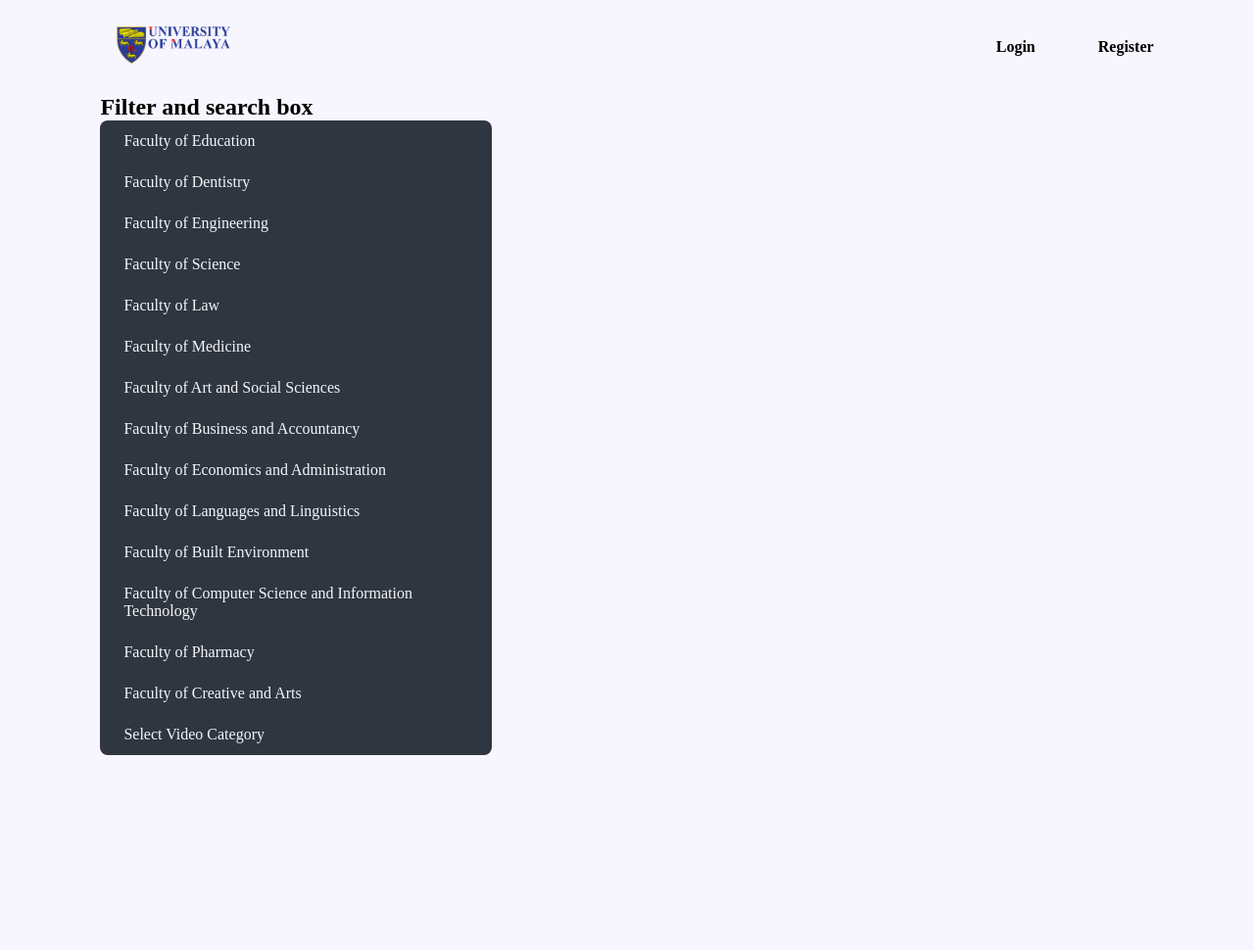
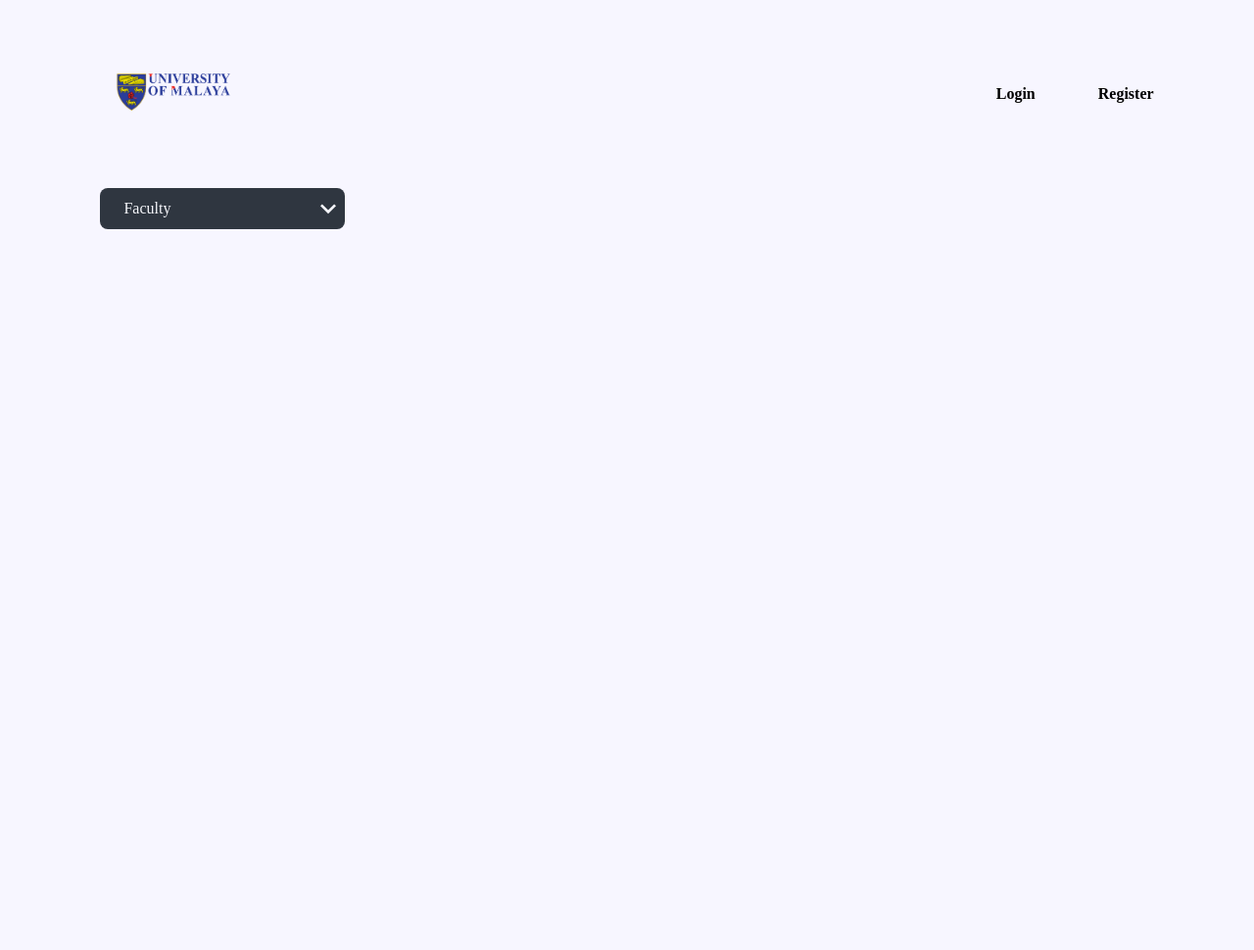
Before and after one commit to amarabjamal/Online-Alumni-System, a PHP site: page /alumni_page.html in a window 1280 px wide. Shown: the top 970 px of the page at 98% size. Before the commit the page ends 771 px from the top, so only its background shows below. Run offline with PHP 8.4, Linux system fonts and the light colour scheme; some libraries are stand-ins or nearby versions.

Commit message:
modify filter

```diff
--- a/alumni_page.css
+++ b/alumni_page.css
@@ -1,15 +1,15 @@
 * {
     margin: 0;
     padding: 0;
+    box-sizing: border-box;
     /* set font family nanti */
 }
 
 .container {
     width: 100%;
-    height: 100vh;
+    height: 200vh;
     padding-left: 8%;
     padding-right: 8%;
-    box-sizing: border-box;
     background-color: #f7f6ff;
 }
 
@@ -38,26 +38,74 @@ nav ul li a{
 
 .select-box {
     display: flex;
-    width: 400px;
+    width: 250px;
     flex-direction: column;
 }
 
 .select-box .options-container {
     background: #2f3640;
     color: #f5f6fa;
-    /* max-height: 0; */
+    max-height: 0;
     width: 100%;
-    /* opacity: 0; */
+    opacity: 0;
     transition: all 0.4s;
     border-radius: 8px;
     overflow: hidden;
 }
 
-.select-box .options-container .active{
+.selected {
+    background: #2f3640;
+    border-radius: 8px;
+    margin-bottom: 8px;
+    color: #f5f6fa;
+    position: relative;
+
+    order: 0;
+}
+
+/* adding dropdown icon start*/
+.selected::after{
+    content: "";
+    background: url(img/arrow-down.svg);
+    background-size: contain;
+    background-repeat: no-repeat;
+
+    position: absolute;
+    height: 100%;
+    width: 32px;
+    right: 1px;
+    top: 5px;
+
+    transition: all 0.4s;
+}
+/* adding dropdown icon end*/
+
+.select-box .options-container.active{
     max-height: 240px;
     opacity: 1;
     overflow-y: scroll;
 }
+
+/*
+what happen we clicked the arrow start. sadly this doesnt work
+*/
+.select-box .options-container.active + .selected::after {
+    transform: rotateX(180deg);
+}
+
+/* styling scrollbar start */
+
+.select-box .options-container::-webkit-scrollbar{
+    width: 8px;
+    background: #0d141f;
+    border-radius: 0 8px 8px 0;
+}
+
+.select-box .options-container::-webkit-scrollbar-thumb{
+    background: #525861;
+    border-radius: 0 8px 8px 0;
+}
+/* styling scrollbar end*/
 
 .select-box .option,
 .selected {
--- a/alumni_page.html
+++ b/alumni_page.html
@@ -21,97 +21,84 @@
             </nav>
         </div>
 
-        <h2>Filter and search box</h2>
+        <!-- faculty -->
+        <div class="select-box">
+            <div class="selected">
+                Faculty
+            </div>
 
-        <div class="select-box">
-            <div class="options-container active" >
+            <div class="options-container">
+
                 <div class="option">
-                <input type="radio" class="radio" id="education" name="fac-category"
-                />
+                    <input type="radio" class="radio" id="education" name="fac-category"/>
                     <label for="education">Faculty of Education</label>
                 </div>
 
                 <div class="option">
-                <input type="radio" class="radio" id="dentistry" name="fac-category"
-                />
+                    <input type="radio" class="radio" id="dentistry" name="fac-category"/>
                     <label for="dentistry">Faculty of Dentistry</label>
                 </div>
 
                 <div class="option">
-                <input type="radio" class="radio" id="engineering" name="fac-category"
-                />
+                    <input type="radio" class="radio" id="engineering" name="fac-category"/>
                     <label for="engineering">Faculty of Engineering</label>
                 </div>
 
                 <div class="option">
-                <input type="radio" class="radio" id="science" name="fac-category"
-                />
+                    <input type="radio" class="radio" id="science" name="fac-category"/>
                     <label for="science">Faculty of Science</label>
                 </div>
 
                 <div class="option">
-                <input type="radio" class="radio" id="law" name="fac-category"
-                />
+                    <input type="radio" class="radio" id="law" name="fac-category"/>
                     <label for="law">Faculty of Law</label>
                 </div>
 
                 <div class="option">
-                <input type="radio" class="radio" id="medicine" name="fac-category"
-                />
+                    <input type="radio" class="radio" id="medicine" name="fac-category"/>
                     <label for="medicine">Faculty of Medicine</label>
                 </div>
 
                 <div class="option">
-                <input type="radio" class="radio" id="artsocial" name="fac-category"
-                />
+                    <input type="radio" class="radio" id="artsocial" name="fac-category"/>
                     <label for="artsocial">Faculty of Art and Social Sciences</label>
                 </div>
 
                 <div class="option">
-                <input type="radio" class="radio" id="business" name="fac-category"
-                />
+                    <input type="radio" class="radio" id="business" name="fac-category"/>
                     <label for="business">Faculty of Business and Accountancy</label>
                 </div>
 
                 <div class="option">
-                <input type="radio" class="radio" id="economics" name="fac-category"
-                />
+                    <input type="radio" class="radio" id="economics" name="fac-category"/>
                     <label for="economics">Faculty of Economics and Administration</label>
                 </div>
 
                 <div class="option">
-                <input type="radio" class="radio" id="languages" name="fac-category"
-                />
+                    <input type="radio" class="radio" id="languages" name="fac-category"/>
                     <label for="languages">Faculty of Languages and Linguistics</label>
                 </div>
 
                 <div class="option">
-                <input type="radio" class="radio" id="environment" name="fac-category"
-                />
+                    <input type="radio" class="radio" id="environment" name="fac-category"/>
                     <label for="environment">Faculty of Built Environment</label>
                 </div>
 
                 <div class="option">
-                <input type="radio" class="radio" id="compsc" name="fac-category"
-                />
+                    <input type="radio" class="radio" id="compsc" name="fac-category"/>
                     <label for="compsc">Faculty of Computer Science and Information Technology</label>
                 </div>
 
                 <div class="option">
-                <input type="radio" class="radio" id="pharmacy" name="fac-category"
-                />
+                    <input type="radio" class="radio" id="pharmacy" name="fac-category"/>
                     <label for="pharmacy">Faculty of Pharmacy</label>
                 </div>
 
                 <div class="option">
-                <input type="radio" class="radio" id="creative" name="fac-category"
-                />
+                    <input type="radio" class="radio" id="creative" name="fac-category"/>
                     <label for="creative">Faculty of Creative and Arts</label>
                 </div>
 
-            <div class="selected">
-            Select Video Category
-            </div>
         </div>
 
         <!-- <div class="row">
@@ -167,8 +154,8 @@
                     <a href="#" class="fab fa-twitter"></a>
                     <a href="#" class="fab fa-github"></a>
                 </div>
+            </div>-->
         </div>
-        </div> -->
     </div>
 
     <script src="alumni_page.js"></script>
--- a/alumni_page.js
+++ b/alumni_page.js
@@ -0,0 +1,21 @@
+// when user click
+
+const selected = document.querySelector(".selected");
+const optionsContainer = document.querySelector(".options-container");
+
+const optionsList = document.querySelectorAll(".option");
+
+selected.addEventListener("click", () => {
+  optionsContainer.classList.toggle("active");
+});
+
+//to put the option at selected
+
+optionsList.forEach(o => {
+o.addEventListener("click", () => {
+    selected.innerHTML = o.querySelector("label").innerHTML;
+    //line that selects the radio button when the div is clicked
+    o.querySelector("input").checked = true;
+    optionsContainer.classList.remove("active");
+});
+});
```
Lines whose indentation alone changed are shown as unchanged.
